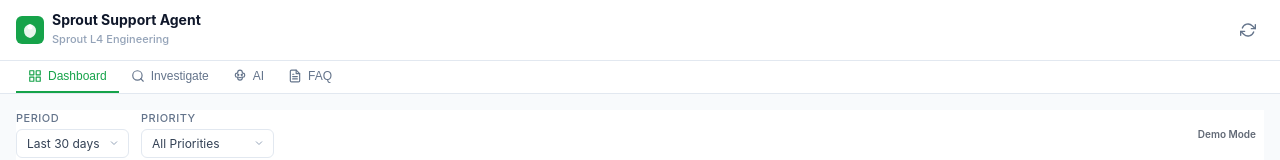
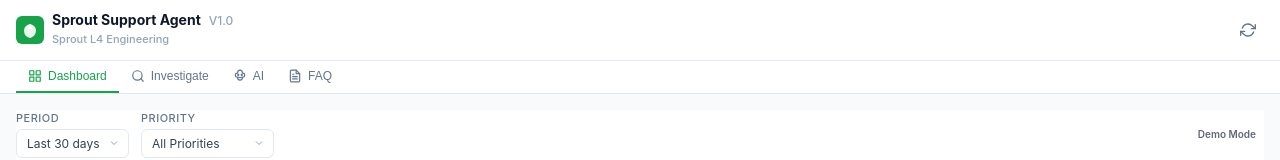
Before and after one commit to sproutagile/support-agent, a React (Vite) app in the folder react-sidebar/: page / in a window 1280 px wide. Shown: the top 160 px of the page. Built offline with nearby package versions, Linux system fonts and the light colour scheme; no server answers.

Commit message:
Added version watermark for tracking

```diff
--- a/react-sidebar/src/components/Header.jsx
+++ b/react-sidebar/src/components/Header.jsx
@@ -10,7 +10,10 @@
                     <circle cx="14" cy="11" r="2.5" fill="#fff" />
                 </svg>
                 <div>
-                    <h1 className="sp-header__title">Sprout Support Agent</h1>
+                    <h1 className="sp-header__title">
+                        Sprout Support Agent
+                        <span style={{ fontSize: '12px', color: '#94a3b8', fontWeight: '500', marginLeft: '8px' }}>V1.0</span>
+                    </h1>
                     <span className="sp-header__subtitle">Sprout L4 Engineering</span>
                 </div>
 
```
